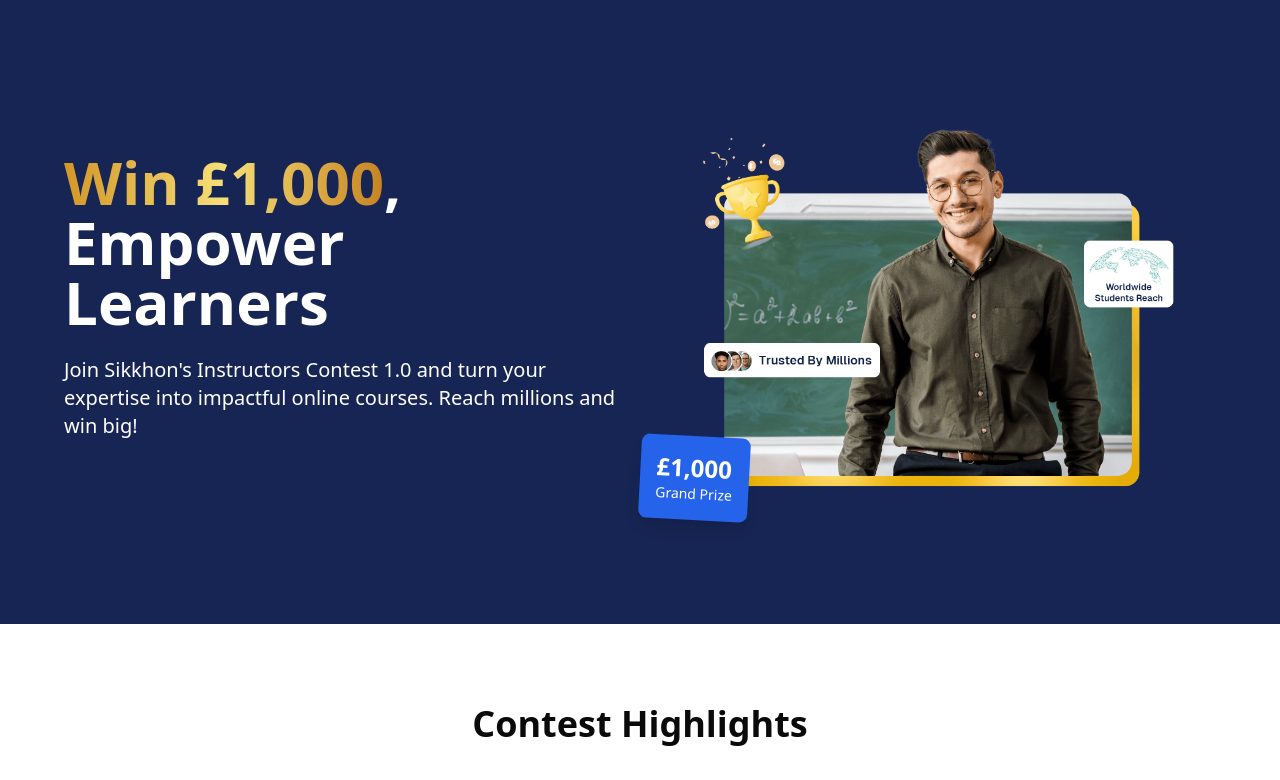
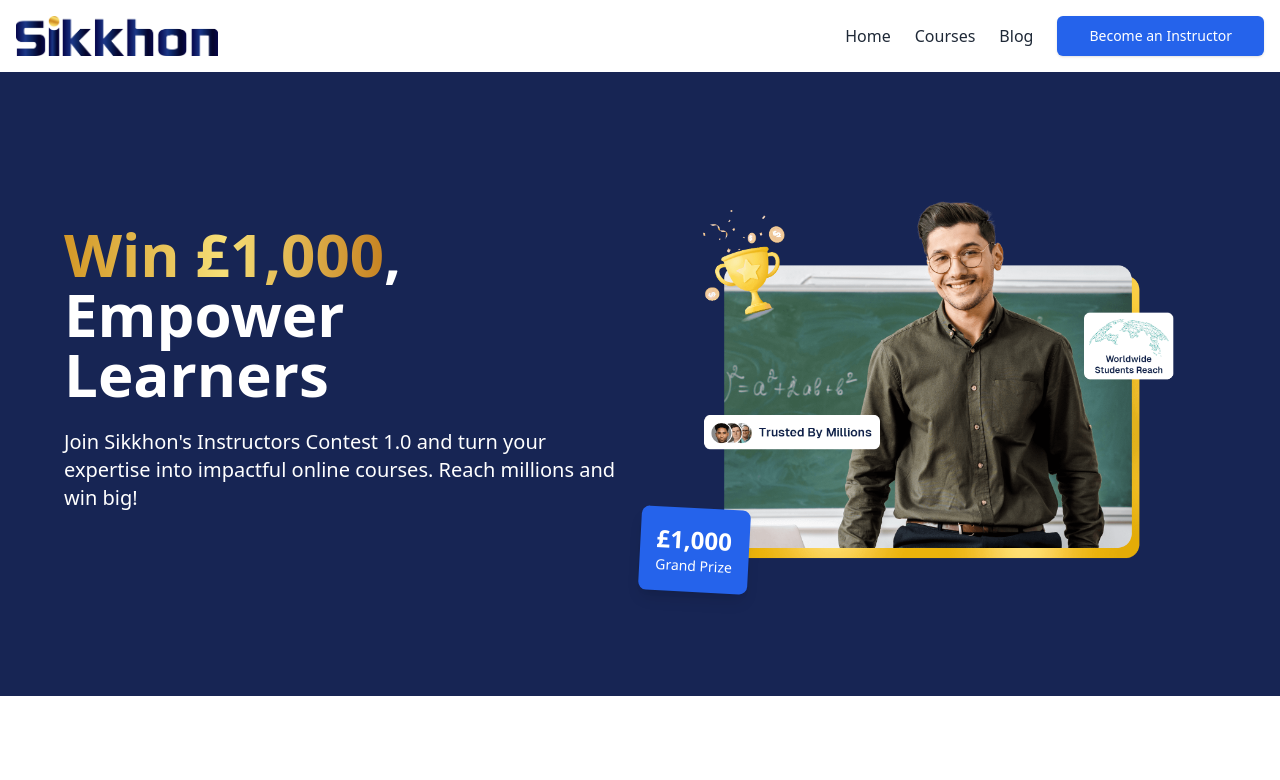
Before and after one commit to shishir1337/sikkhons-instructors-contest, a Next.js app: page / in a window 1280 px wide. Shown: the top 780 px of the page. Built offline with nearby package versions, Linux system fonts and the light colour scheme.

Commit message:
added Header

```diff
--- a/app/page.tsx
+++ b/app/page.tsx
@@ -17,6 +17,7 @@
 } from "lucide-react";
 import { useState } from "react";
 import Link from "next/link";
+import Header from "@/components/Header";
 
 export default function CampaignPage() {
   const [openFaqIndex, setOpenFaqIndex] = useState<number | null>(null);
@@ -27,6 +28,7 @@
 
   return (
     <div className="min-h-screen bg-gradient-to-b from-blue-50 to-white">
+      <Header />
       {/* Hero Section */}
       <section className="bg-blue-950 text-white py-12 sm:py-16 md:py-24 lg:py-32">
         <div className="container mx-auto px-4">
--- /dev/null
+++ b/components/Header.tsx
@@ -0,0 +1,80 @@
+'use client'
+
+import { useState } from 'react'
+import Image from 'next/image'
+import Link from 'next/link'
+import { Button } from "@/components/ui/button"
+import { Menu, X } from 'lucide-react'
+
+const Header = () => {
+  const [isMenuOpen, setIsMenuOpen] = useState(false)
+
+  const toggleMenu = () => setIsMenuOpen(!isMenuOpen)
+
+  return (
+    <header className="bg-white shadow-md">
+      <div className="container mx-auto px-4 py-4 flex items-center justify-between">
+        <Link href="https://sikkhon.com" className="flex items-center">
+          <Image
+            src="/sikkhon-logo.webp"
+            alt="Sikkhon Logo"
+            width={150}
+            height={40}
+            className="h-10 w-auto"
+          />
+        </Link>
+
+        {/* Desktop Navigation */}
+        <nav className="hidden md:flex items-center space-x-6">
+          <Link href="https://sikkhon.com" className="text-gray-800 hover:text-blue-600 font-medium transition-colors">
+            Home
+          </Link>
+          <Link href="https://sikkhon.com/courses" className="text-gray-800 hover:text-blue-600 font-medium transition-colors">
+            Courses
+          </Link>
+          <Link href="https://sikkhon.com/blog" className="text-gray-800 hover:text-blue-600 font-medium transition-colors">
+            Blog
+          </Link>
+          <Link href="https://sikkhon.com/instructor-registration/" passHref>
+            <Button size="lg" className="bg-blue-600 hover:bg-blue-700 text-white">
+              Become an Instructor
+            </Button>
+          </Link>
+        </nav>
+
+        {/* Mobile Menu Button */}
+        <button
+          className="md:hidden text-gray-600 hover:text-blue-600 transition-colors"
+          onClick={toggleMenu}
+          aria-label="Toggle menu"
+        >
+          {isMenuOpen ? <X size={24} /> : <Menu size={24} />}
+        </button>
+      </div>
+
+      {/* Mobile Navigation */}
+      {isMenuOpen && (
+        <nav className="md:hidden bg-white border-t border-gray-200">
+          <div className="container mx-auto px-4 py-4 flex flex-col space-y-4">
+            <Link href="https://sikkhon.com" className="text-gray-600 hover:text-blue-600 transition-colors">
+              Home
+            </Link>
+            <Link href="https://sikkhon.com/courses" className="text-gray-600 hover:text-blue-600 transition-colors">
+              Courses
+            </Link>
+            <Link href="https://sikkhon.com/blog" className="text-gray-600 hover:text-blue-600 transition-colors">
+              Blog
+            </Link>
+            <Link href="https://sikkhon.com/instructor-registration/" passHref>
+              <Button size="sm" className="bg-blue-600 hover:bg-blue-700 text-white w-full">
+                Become an Instructor
+              </Button>
+            </Link>
+          </div>
+        </nav>
+      )}
+    </header>
+  )
+}
+
+export default Header
```
Also changed, not shown: public/sikkhon-logo.webp (added).
